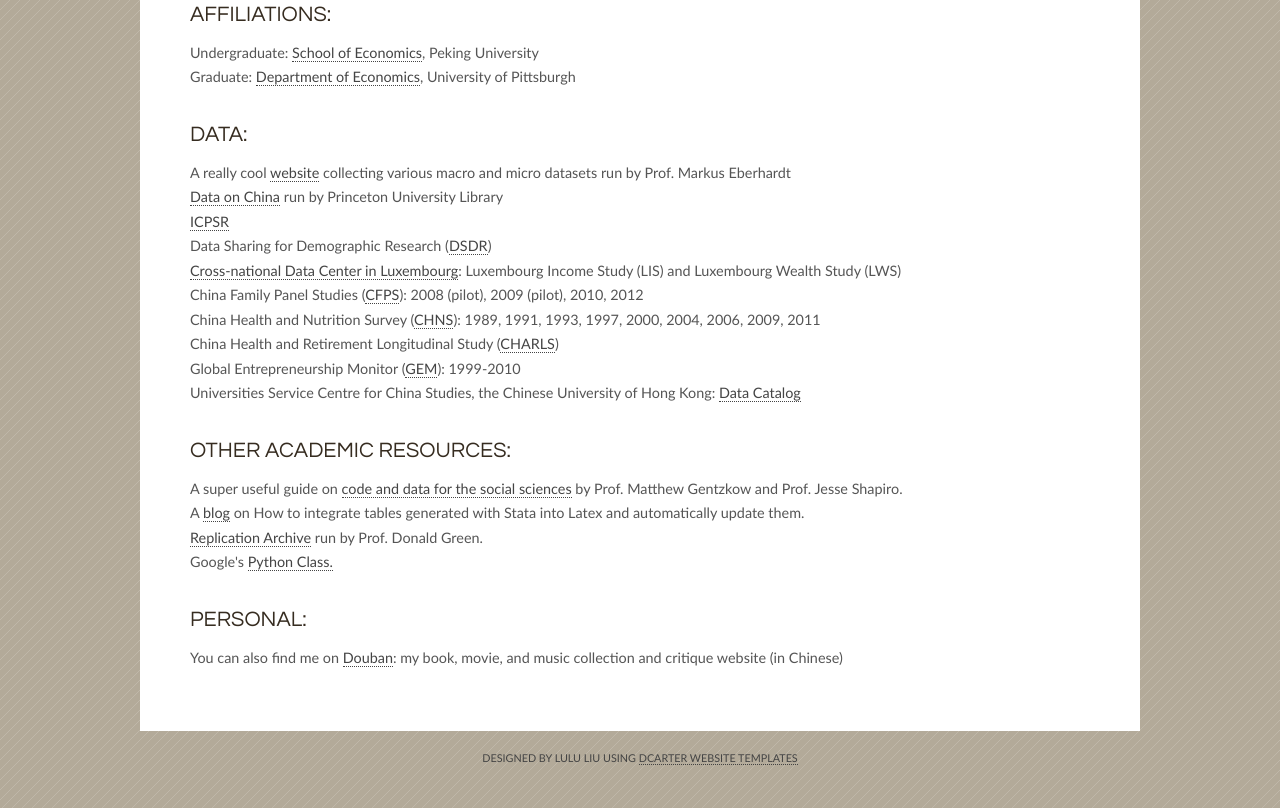
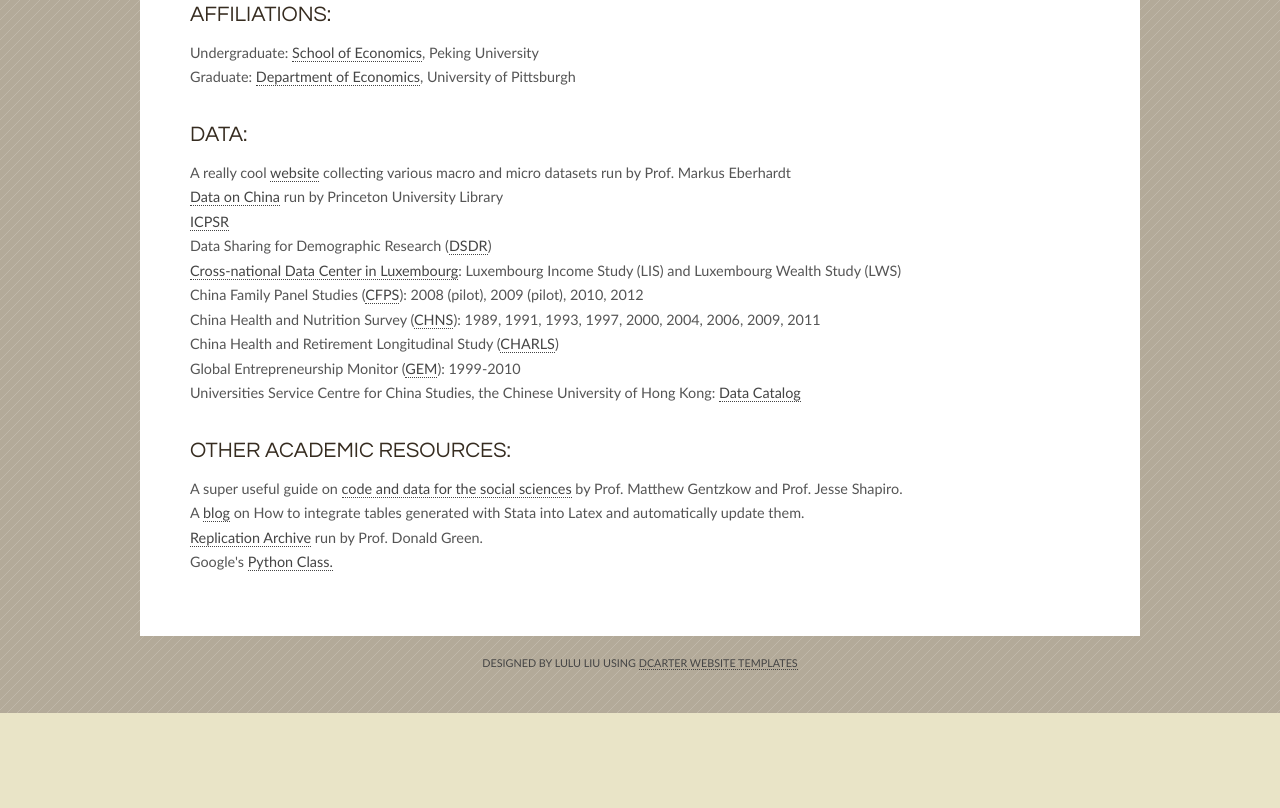
Before and after one commit to lulucoconut/lulucoconut.github.io, a plain HTML site: page links.html in a window 1280 px wide. Shown: the part 370-1178 px from the top of the page. After the commit the page ends 1083 px from the top, so only its background shows below. Drawn offline with Linux system fonts and the light colour scheme.

Commit message:
Update links.html

```diff
--- a/links.html
+++ b/links.html
@@ -89,13 +89,6 @@ Starting date: 2015.4
               <a href="https://sites.google.com/site/donaldpgreen/replication">Replication Archive</a> run by Prof. Donald Green. <br>
               Google's <a href="https://developers.google.com/edu/python/">Python Class.</a>
               </p>
-<br/>
-           <h2 class="title">Personal:</h2>
-              <p>
-              You can also find me on <a href="http://www.douban.com/people/luluforever/">Douban</a>: my book, movie, and music collection and critique website (in Chinese)
-              </p>
-<!--              My <a href="https://www.linkedin.com/pub/lulu-liu/40/277/426">Linkedin Profile</a> <br>
-  My Zumba instructor website: <a href="http://lululiu.zumba.com/">Lulu on ZIN</a> <br>  -->
 
 
 </div>
```
